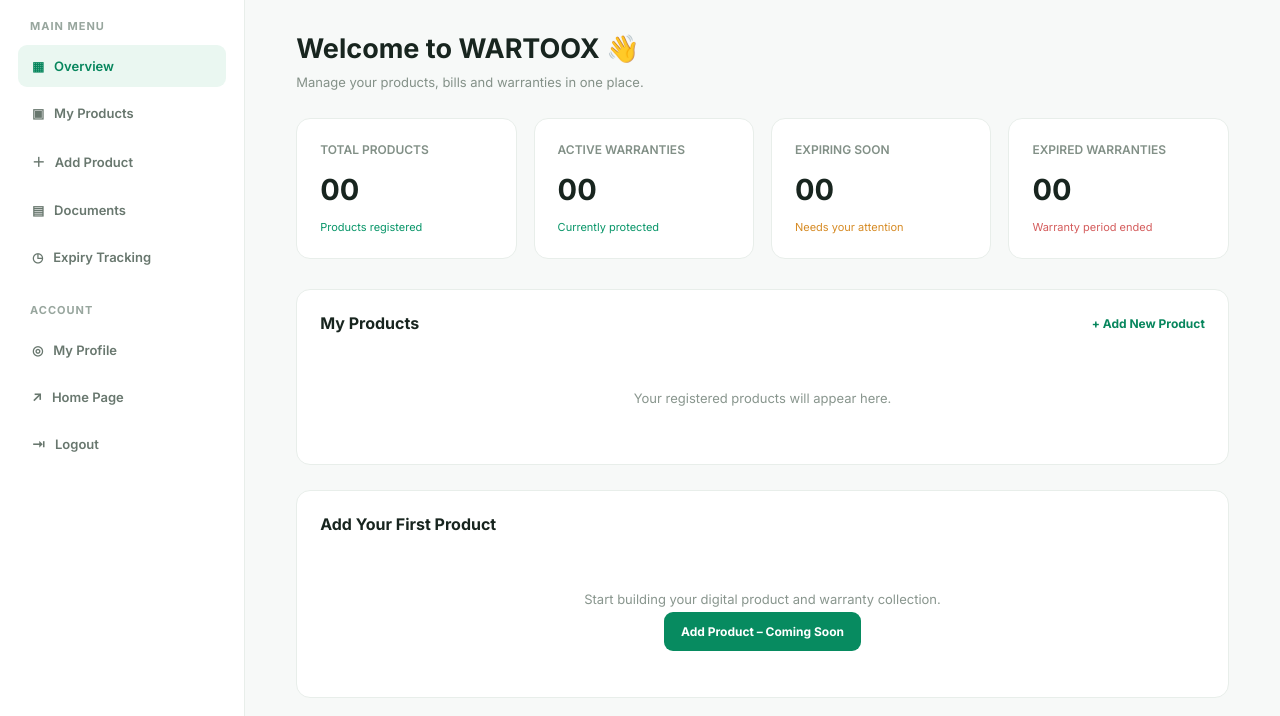
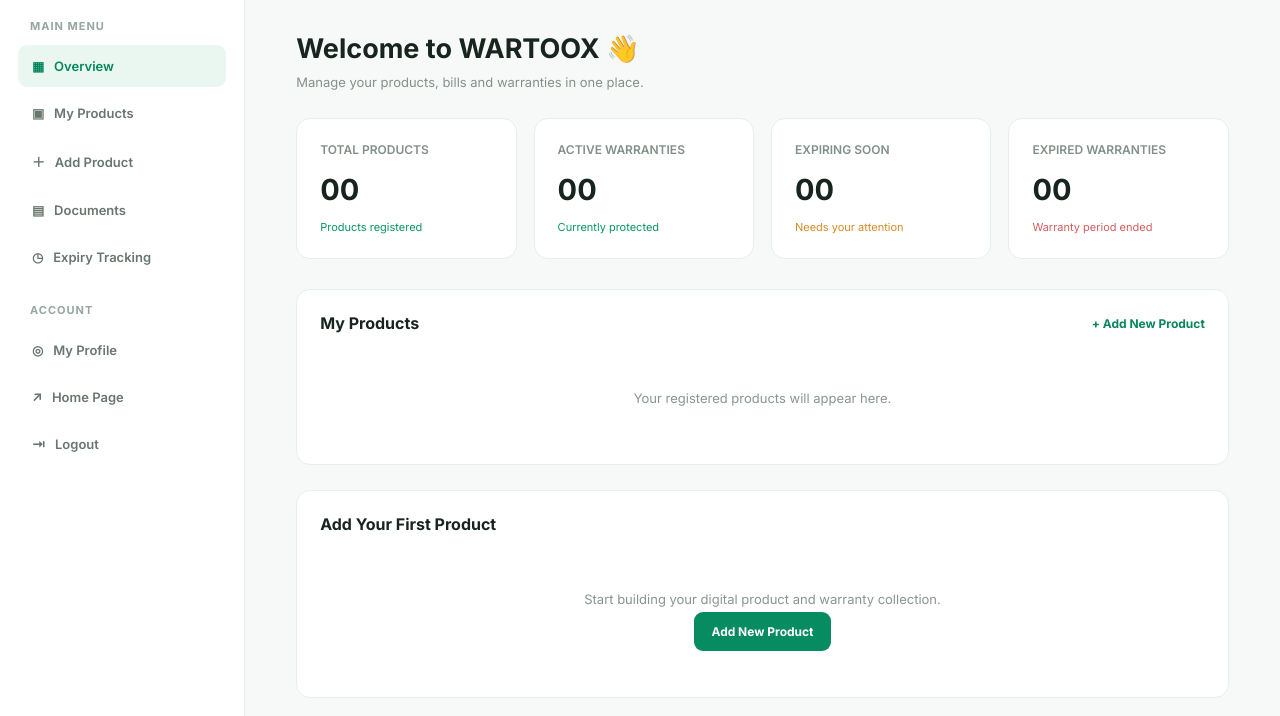
Before and after one commit to gauravpanwar881-blip/WARTOOX, a plain HTML site: page dashboard.html in a window 1280 px wide. Shown: the part 84-800 px from the top of the page. Drawn offline with Linux system fonts and the light colour scheme.

Commit message:
Update dashboard.html

```diff
--- a/dashboard.html
+++ b/dashboard.html
@@ -76,7 +76,7 @@ body{font-family:Inter,sans-serif;background:#f7f9f8;color:#18251f}
 <nav class="menu">
 <a href="dashboard.html" class="active">▦ &nbsp; Overview</a>
 <a href="#products">▣ &nbsp; My Products</a>
-<a href="#add-product">＋ &nbsp; Add Product</a>
+<a href="add-product.html">＋ &nbsp; Add Product</a>
 <a href="#documents">▤ &nbsp; Documents</a>
 <a href="#expiry">◷ &nbsp; Expiry Tracking</a>
 </nav>
@@ -130,7 +130,7 @@ body{font-family:Inter,sans-serif;background:#f7f9f8;color:#18251f}
 <section class="section" id="products">
 <div class="section-head">
 <h3>My Products</h3>
-<a href="#add-product">+ Add New Product</a>
+<a href="add-product.html">+ Add New Product</a>
 </div>
 
 <div class="empty">
@@ -145,7 +145,7 @@ Your registered products will appear here.
 <div class="empty">
 Start building your digital product and warranty collection.
 <br><br>
-<a href="#products" class="add-btn">Add Product – Coming Soon</a>
+<a href="add-product.html" class="add-btn">Add New Product</a>
 </div>
 </section>
 
```
